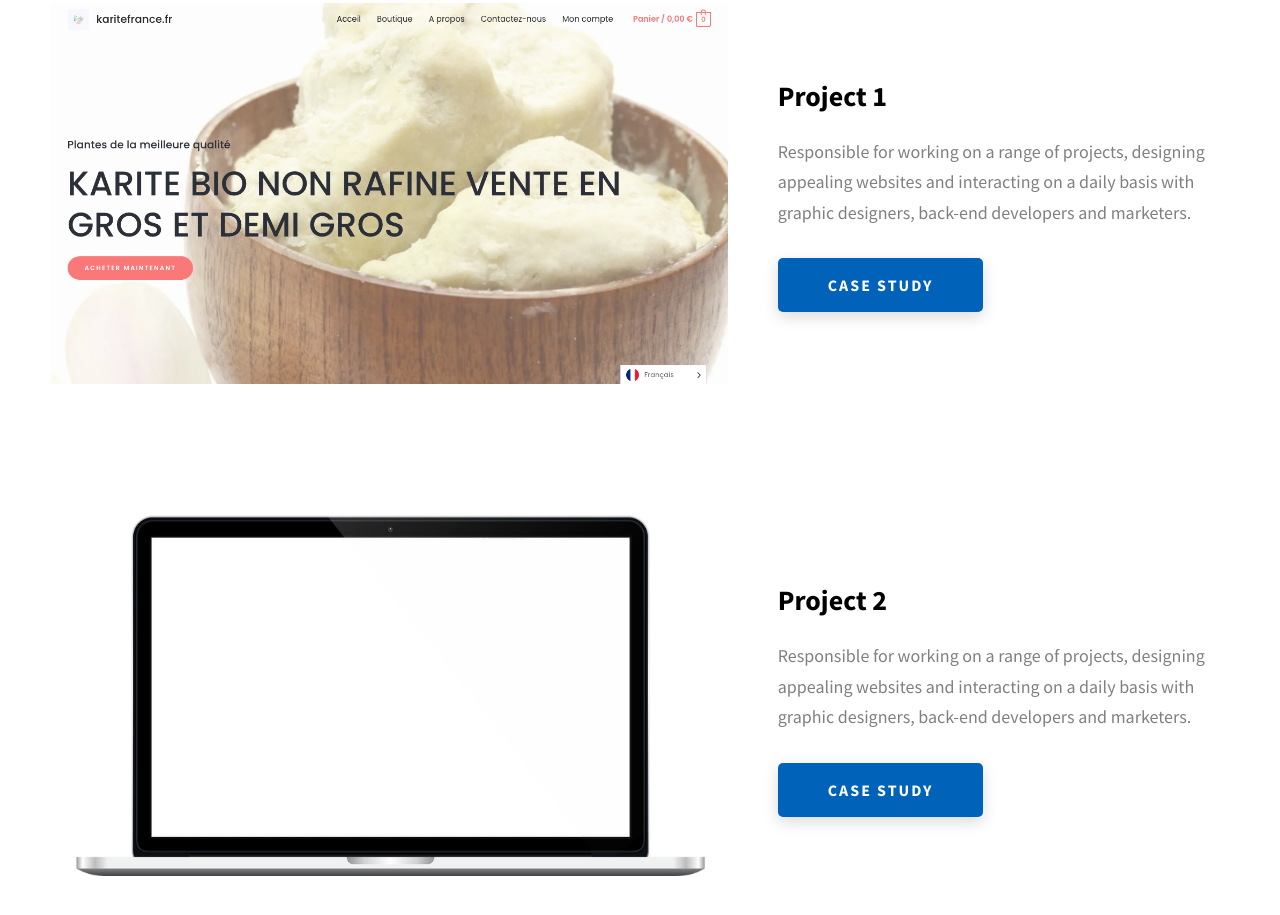
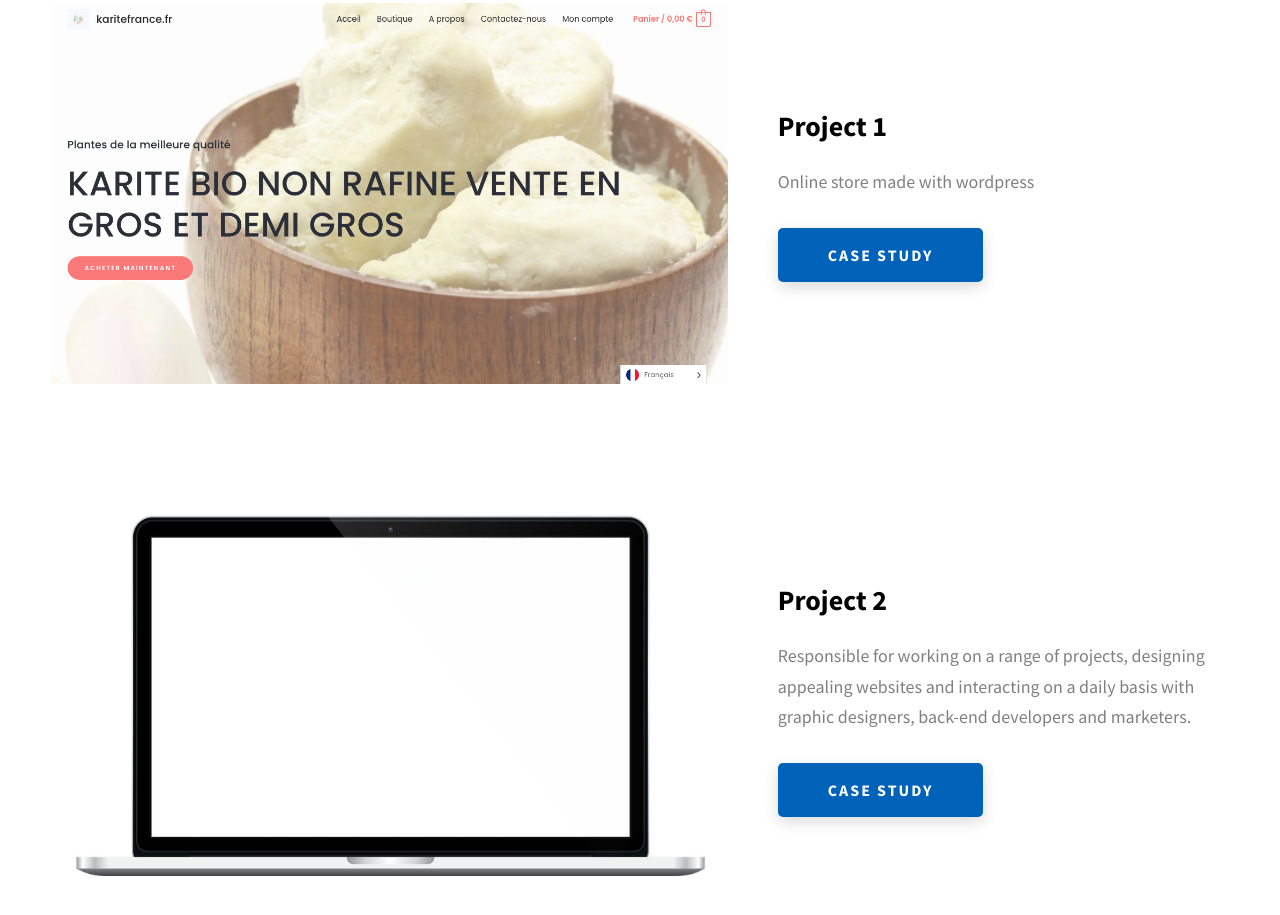
Before and after one commit to ibrahimcheik/ibrahimcheik.github.io, a website: page index.html in a window 1280 px wide. Shown: the part 2035-2950 px from the top of the page. Drawn offline with Linux system fonts and the light colour scheme.

Commit message:
karitefrnce description

```diff
--- a/index.html
+++ b/index.html
@@ -226,7 +226,7 @@ and marketers
             <div class="projects__row-img-cont">
               <img
                 src="./assets/png/karitefrance-screenshot.png"
-                alt="Software Screenshot"
+                alt="karitefrance Screenshot"
                 class="projects__row-img"
                 loading="lazy"
               />
@@ -234,9 +234,7 @@ and marketers
             <div class="projects__row-content">
               <h3 class="projects__row-content-title">Project 1</h3>
               <p class="projects__row-content-desc">
-                Responsible for working on a range of projects, designing appealing websites
-and interacting on a daily basis with graphic designers, back-end developers
-and marketers.
+                Online store made with wordpress
               </p>
               <a
                 href="./project-1.html"
```
